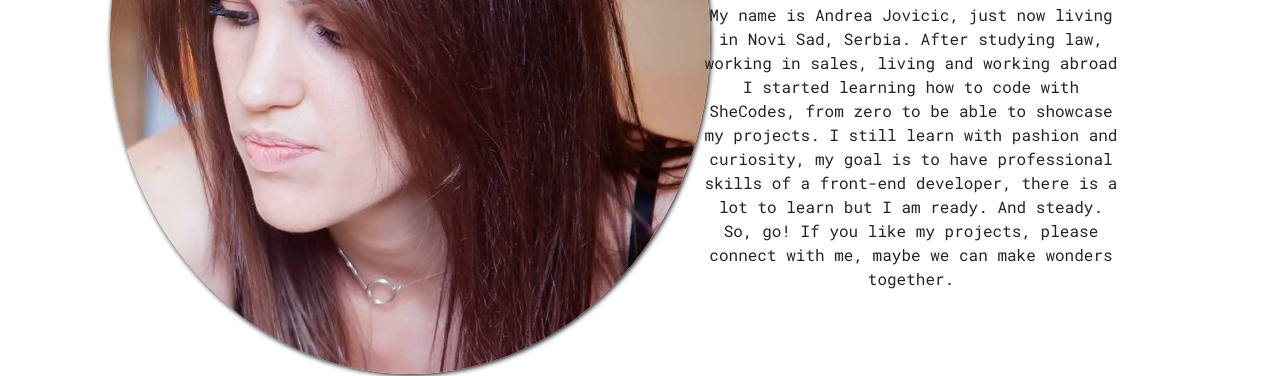
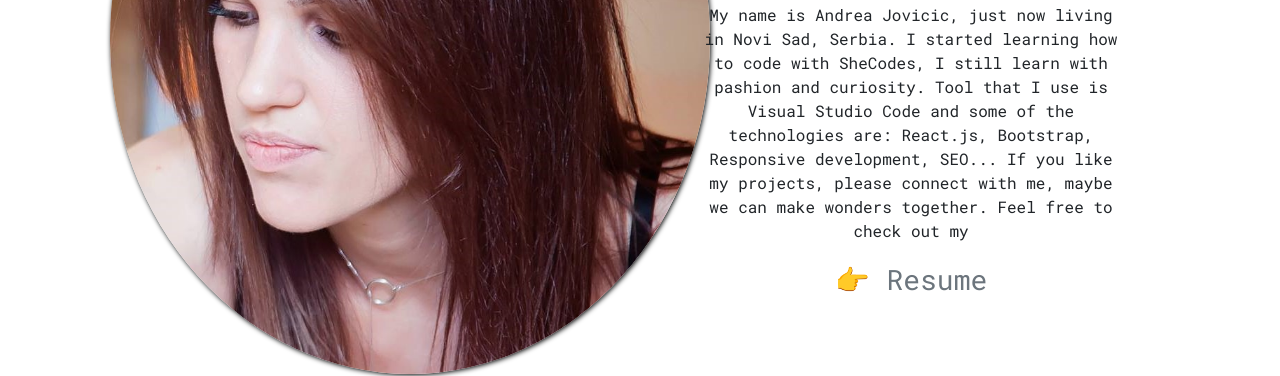
Before and after one commit to ajovicic019/my-portfolio-aj, a plain HTML site: page about.html in a window 1280 px wide. Shown: the part 436-812 px from the top of the page. Drawn offline with nearby package versions, Linux system fonts and the light colour scheme.

Commit message:
Added Resume link

```diff
--- a/about.html
+++ b/about.html
@@ -83,14 +83,19 @@
             <h1>Hello World! 👋</h1>
 
             <p>
-              My name is Andrea Jovicic, just now living in Novi Sad, Serbia.
-              After studying law, working in sales, living and working abroad I
-              started learning how to code with SheCodes, from zero to be able
-              to showcase my projects. I still learn with pashion and curiosity,
-              my goal is to have professional skills of a front-end developer,
-              there is a lot to learn but I am ready. And steady. So, go! If you
-              like my projects, please connect with me, maybe we can make
-              wonders together.
+              My name is Andrea Jovicic, just now living in Novi Sad, Serbia. I
+              started learning how to code with SheCodes, I still learn with
+              pashion and curiosity. Tool that I use is Visual Studio Code and
+              some of the technologies are: React.js, Bootstrap, Responsive
+              development, SEO... If you like my projects, please connect with
+              me, maybe we can make wonders together. Feel free to check out my
+              <a
+                href="https://europa.eu/europass/eportfolio/screen/share/1a5942f5-f8b4-440c-895d-7836f4c1ddfc?lang=en"
+                target="_blank"
+                title="Andrea Jovicic Resume"
+                class="code-source text-muted d-flex justify-content-center mt-3 fs-3 text-decoration-none"
+                >👉 Resume</a
+              >
             </p>
           </div>
         </div>
```
Also changed, not shown: index.html (+1 -1 lines).
